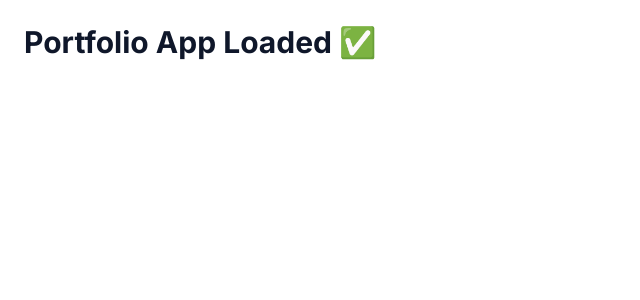
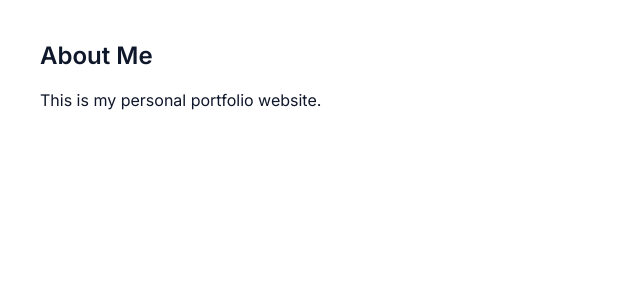
Before and after one commit to owenrumig/Portfolio, a React (Vite) app: page / in a window 1280 px wide. Shown: the top 300 px of the page, without its empty margins (0-640 px from the left). Built offline with nearby package versions, Linux system fonts and the light colour scheme.

Commit message:
Update App.tsx

```diff
--- a/src/App.tsx
+++ b/src/App.tsx
@@ -1,9 +1,12 @@
 function App() {
   return (
-    <div className="min-h-screen bg-white">
-      <h1 className="text-3xl font-bold p-6">
-        Portfolio App Loaded ✅
-      </h1>
+    <div className="min-h-screen bg-white text-slate-900">
+      <section className="p-10">
+        <h2 className="text-2xl font-semibold">About Me</h2>
+        <p className="mt-4 max-w-xl">
+          This is my personal portfolio website.
+        </p>
+      </section>
     </div>
   );
 }
```
